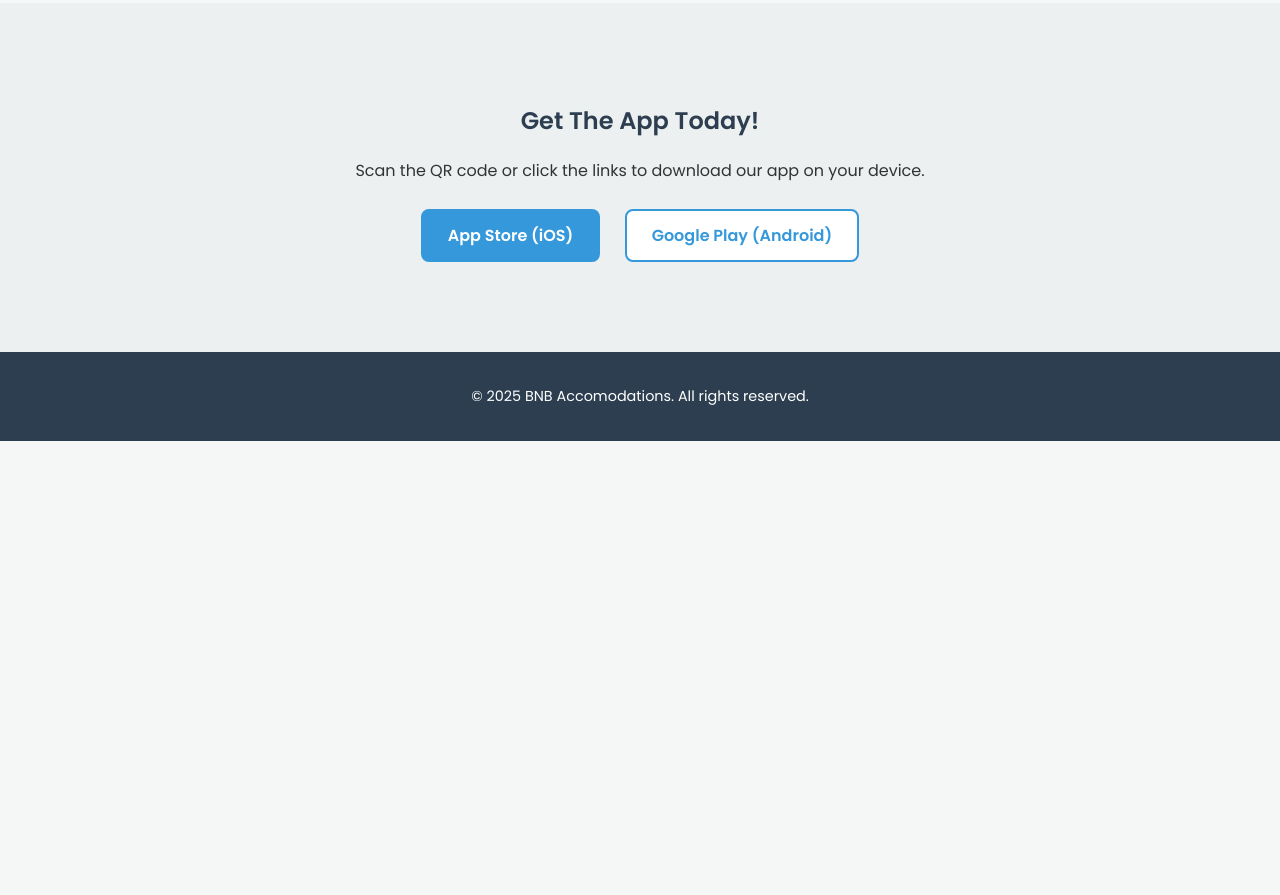
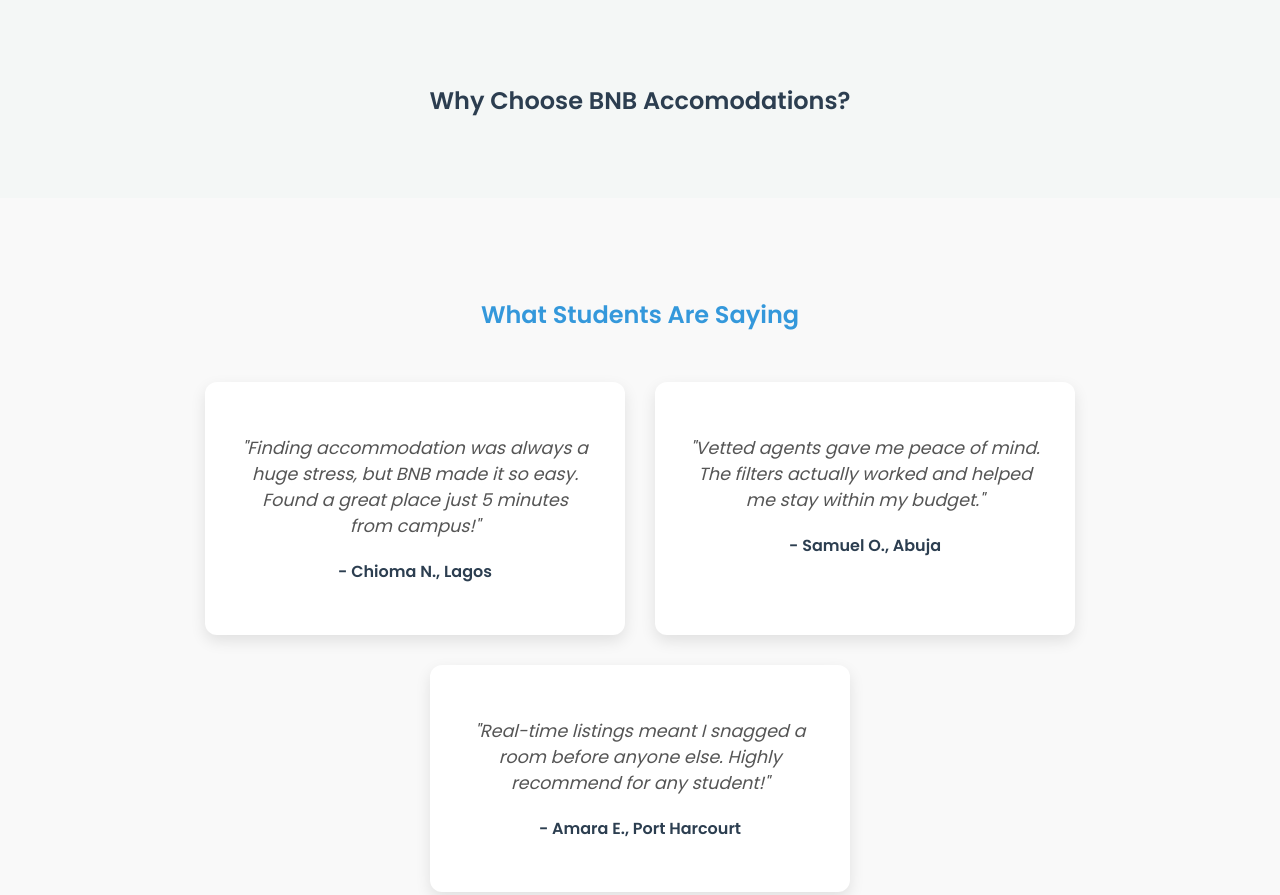
Before and after one commit to Block-devops1/bnb-site, a plain HTML site: page index.html in a window 1280 px wide. Shown: the part 1606-2501 px from the top of the page. Before the commit the page ends 2047 px from the top, so only its background shows below. Drawn offline with Linux system fonts and the light colour scheme; a script that the page names is missing.

Commit message:
committed

```diff
--- a/index.html
+++ b/index.html
@@ -73,7 +73,30 @@
                 </div>
             </div>
         </section>
+                <section id="Features" class="features-section">
+            <h2>Why Choose BNB Accomodations?</h2>
+            <div class="features-cards">
+                </div>
+        </section>
 
+        <section id="testimonials" class="testimonials-section">
+            <h2>What Students Are Saying</h2>
+            <div class="testimonial-cards">
+                <div class="testimonial-card">
+                    <p class="quote">"Finding accommodation was always a huge stress, but BNB made it so easy. Found a great place just 5 minutes from campus!"</p>
+                    <p class="author">- Chioma N., Lagos</p>
+                </div>
+                <div class="testimonial-card">
+                    <p class="quote">"Vetted agents gave me peace of mind. The filters actually worked and helped me stay within my budget."</p>
+                    <p class="author">- Samuel O., Abuja</p>
+                </div>
+                <div class="testimonial-card">
+                    <p class="quote">"Real-time listings meant I snagged a room before anyone else. Highly recommend for any student!"</p>
+                    <p class="author">- Amara E., Port Harcourt</p>
+                </div>
+            </div>
+        </section>
+        <section id="Download" class="download-section">
         <section id="Download" class="download-section">
             <h2>Get The App Today!</h2>
             <p>Scan the QR code or click the links to download our app on your device.</p>
--- a/style.css
+++ b/style.css
@@ -304,3 +304,68 @@
         margin: 0 auto;
     }
 }
+
+/* ---------------------------------- */
+/* 7. Testimonials Section Styling (NEW FEATURE) */
+/* ---------------------------------- */
+.testimonials-section {
+    padding: 80px 5%;
+    background-color: #f9f9f9; /* Light contrast background */
+    text-align: center;
+}
+
+.testimonials-section h2 {
+    margin-bottom: 50px;
+    color: #3498db; /* Blue accent */
+}
+
+.testimonial-cards {
+    display: flex;
+    justify-content: center;
+    gap: 30px;
+    flex-wrap: wrap;
+    max-width: 1200px;
+    margin: 0 auto;
+}
+
+.testimonial-card {
+    background: #ffffff;
+    padding: 35px;
+    border-radius: 12px;
+    box-shadow: 0 6px 15px rgba(0, 0, 0, 0.1);
+    flex: 1;
+    min-width: 300px;
+    max-width: 350px;
+    text-align: center;
+    transition: transform 0.3s, box-shadow 0.3s;
+}
+
+.testimonial-card:hover {
+    transform: translateY(-5px);
+    box-shadow: 0 10px 20px rgba(0, 0, 0, 0.15);
+}
+
+.quote {
+    font-size: 1.1em;
+    font-style: italic;
+    color: #555;
+    margin-bottom: 20px;
+}
+
+.author {
+    font-weight: 600;
+    color: #2c3e50;
+    margin-top: 10px;
+}
+
+/* Ensure cards stack well on mobile */
+@media (max-width: 768px) {
+    .testimonial-cards {
+        flex-direction: column;
+        align-items: center;
+    }
+    .testimonial-card {
+        margin-bottom: 20px;
+        min-width: 90%;
+    }
+}
```
